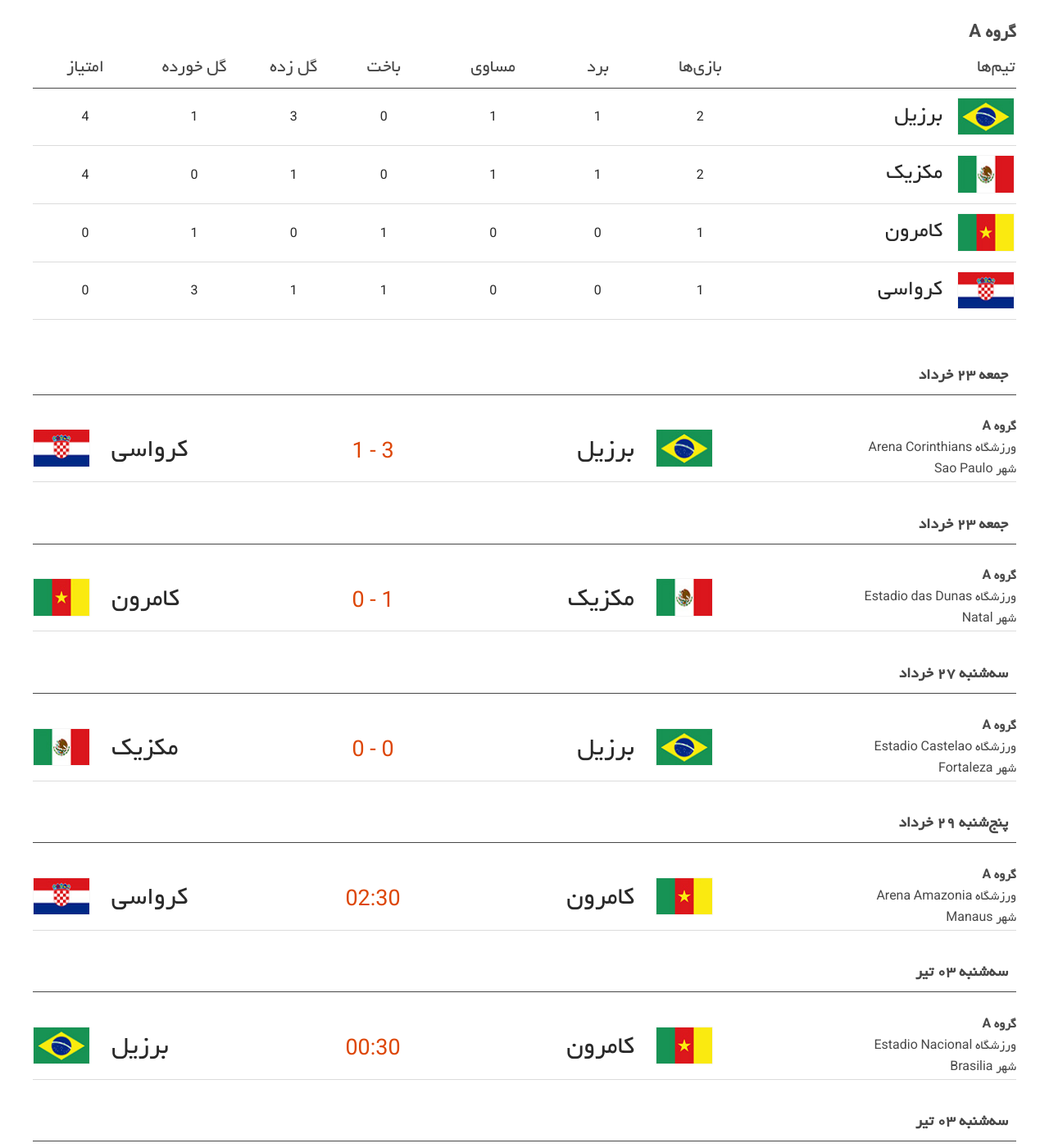
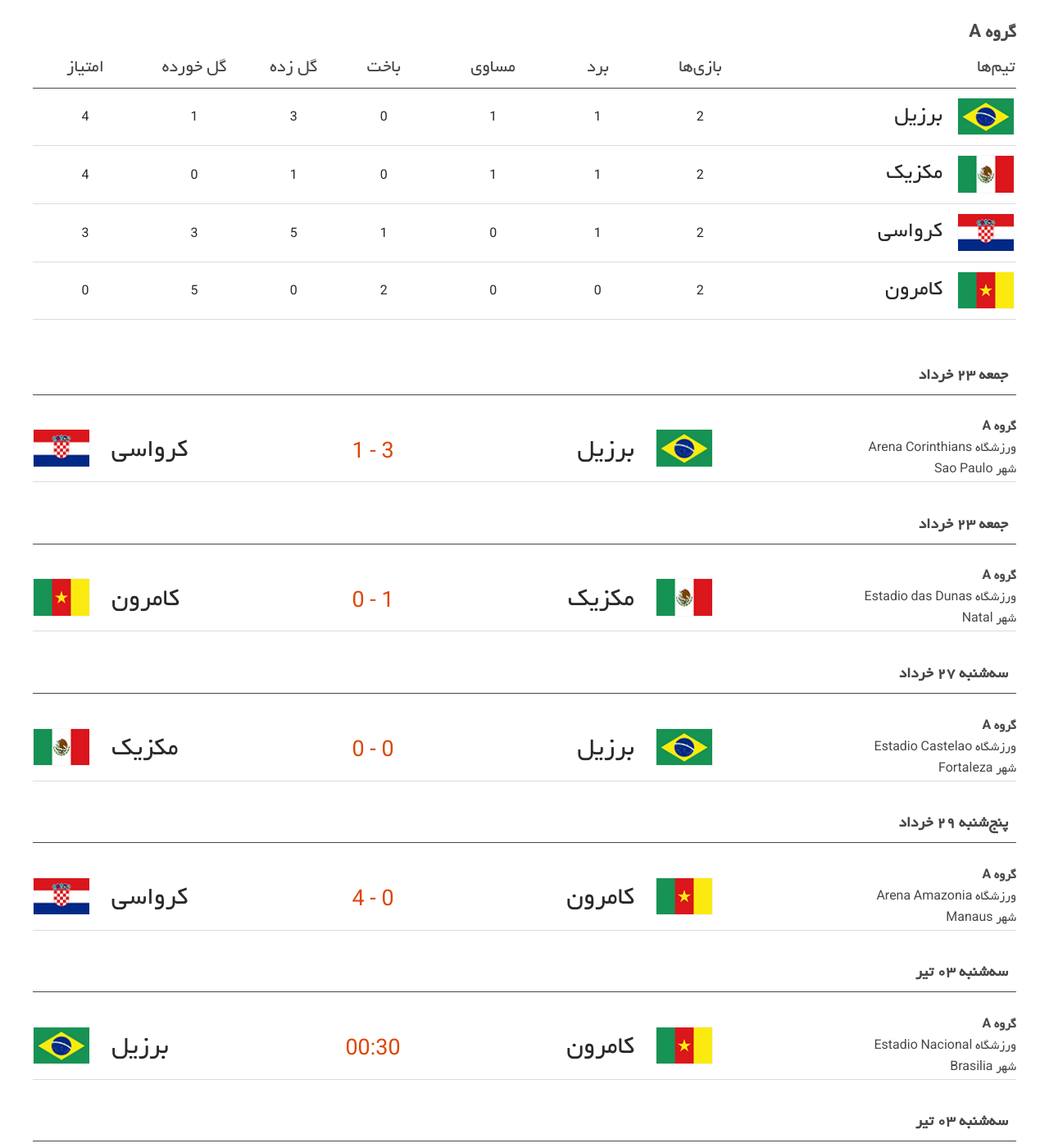
Before and after one commit to HosseinKarami/fifawc, a Jekyll site: the page built from groups/A/index.html, in a window 1280 px wide and 1400 px high, scrolled down 313 px. Shown: the whole window at 82% size. Built offline with Jekyll 4.4.1, drawn with Linux system fonts in a browser that asks for light colours; comment, search, counter and statistics services are not loaded.

Commit message:
CRO Vs CMR

```diff
--- a/_data/groups.yml
+++ b/_data/groups.yml
@@ -18,23 +18,23 @@
     GF: "1"
     GA: "0"
     points: "4"
+  - team: کرواسی
+    flag: assets/img/flags/cro.png
+    played: "2"
+    won: "1"
+    draw: "0"
+    lost: "1"
+    GF: "5"
+    GA: "3"
+    points: "3"
   - team: کامرون
     flag: assets/img/flags/cmr.png
-    played: "1"
+    played: "2"
     won: "0"
     draw: "0"
-    lost: "1"
+    lost: "2"
     GF: "0"
-    GA: "1"
-    points: "0"
-  - team: کرواسی
-    flag: assets/img/flags/cro.png
-    played: "1"
-    won: "0"
-    draw: "0"
-    lost: "1"
-    GF: "1"
-    GA: "3"
+    GA: "5"
     points: "0"
 
 - group: B
```
Also changed, not shown: _data/matches.yml (+5 -5 lines).
